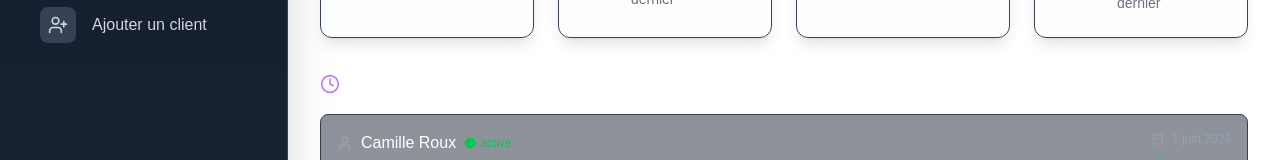
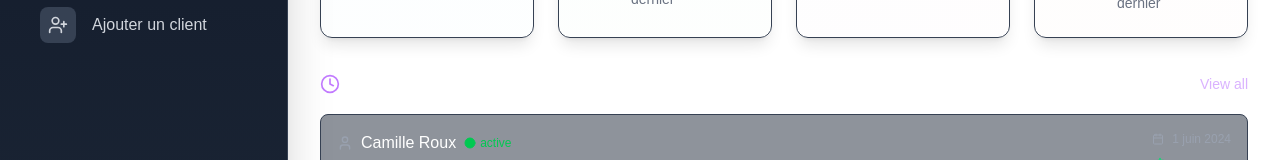
Before and after one commit to larabiislem/CRM, a Next.js app: page /dashboard in a window 1280 px wide. Shown: the part 337-497 px from the top of the page. Built offline with nearby package versions, Linux system fonts and the light colour scheme.

Commit message:
finihing dachbord

```diff
--- a/app/dashboard/page.tsx
+++ b/app/dashboard/page.tsx
@@ -1,5 +1,5 @@
 // import icons
-import { DollarSign, TrendingUp, UserPlus, Users } from "lucide-react"
+import { DollarSign, TrendingUp, UserPlus, Users,Clock } from "lucide-react"
 // import cart cmposant
 import Card from "@/composants/cart"
 
@@ -93,14 +93,25 @@ export default function Dashboard() {
         ))}
       </div>
 
-      <div>
-        <div className=" flex mt-8 mb-4">
+ <div className="mt-8 space-y-4">
+  <div className="flex items-center justify-between">
+    <div className="flex items-center gap-3">
+      <Clock className="h-5 w-5 text-purple-400" />
+      <h3 className="text-xl font-semibold text-white">Recent Clients</h3>
+    </div>
+    <a
+      href="/clients"
+      className="text-purple-300 hover:text-purple-400 transition-colors duration-200 text-sm"
+    >
+      View all
+    </a>
+  </div>
 
-        <div className="flex-1">
-          <ClientsMiniInfo clients={clients} />
-        </div>
-      </div>
-      </div>
+  {/* Conteneur des cartes clients avec espacement */}
+  <div className="space-y-3">
+    <ClientsMiniInfo clients={clients} />
+  </div>
+</div>
     </div>
   )
 }
--- a/composants/clients_mini_info.tsx
+++ b/composants/clients_mini_info.tsx
@@ -1,5 +1,5 @@
 import React from 'react';
-import { Clock, Mail, User, Calendar, DollarSign, BadgeCheck, Circle } from 'lucide-react';
+import {  Mail, User, Calendar, DollarSign, BadgeCheck, Circle } from 'lucide-react';
 
 interface Client {
   id: string;
@@ -90,10 +90,7 @@ export default function ClientsMiniInfo({ clients }: { clients: Client[] }) {
 
   return (
     <div className="space-y-4">
-      <div className="flex items-center gap-2 text-lg font-medium text-white">
-        <Clock className="h-5 w-5 text-purple-400" />
-        <h2>Clients récents</h2>
-      </div>
+
 
       <div className="space-y-3">
         {recentClients.map(client => (
```
